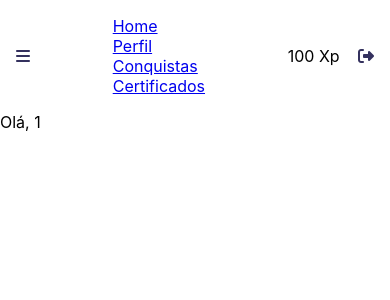
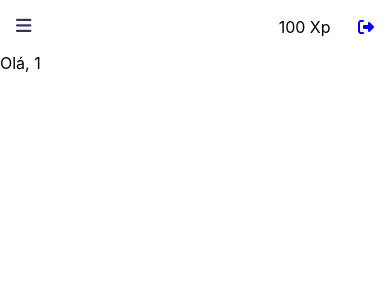
Before and after one commit to SantosDiv/Projects, a React (Create React App) app in the folder study-plataform/: page /dashboard/1 in a window 390 px wide. Shown: the top 300 px of the page. Built offline with nearby package versions, Linux system fonts and the light colour scheme.

Commit message:
estilizaçao do menu mobile e controle de visibilidade

```diff
--- a/study-plataform/src/App.css
+++ b/study-plataform/src/App.css
@@ -5,6 +5,7 @@
   --bars-block-color: rgb( 255, 231, 155 );
   --error-color: rgb( 245, 124, 124 );
   --gray-color: rgb( 23, 23, 23 );
+  --line-separator-menu-color: rgb( 36, 34, 61 );
 }
 
 * {
--- a/study-plataform/src/components/Header.js
+++ b/study-plataform/src/components/Header.js
@@ -3,26 +3,57 @@ import { Link } from 'react-router-dom';
 
 import '../css/Header.css';
 class Header extends React.Component {
+  constructor(props) {
+    super(props);
+
+    this.menuControl = this.menuControl.bind(this);
+
+    this.state = {
+      propVisibility: {visibility: 'hidden'},
+    }
+  }
+
+  menuControl(property) {
+    this.setState({
+      propVisibility: {visibility: property},
+    });
+  }
+
+
   render() {
+    const { propVisibility } = this.state;
     return (
       <header className="header-container">
         <nav className="menu-container">
-          <a href="/dashboard" className="icon"><i className="fas fa-bars"></i></a>
+          <button className="button-menu" onClick={() => this.menuControl('visible')}>
+           <i className="fas fa-bars"></i>
+          </button>
+          <nav className="menu-links" style={propVisibility}>
+            <div className="close-icon">
+              <button type="button" onClick={() => this.menuControl('hidden')}>
+                <i className="fas fa-times"></i>
+              </button>
+            </div>
             <ul className="links-container">
-            <Link to="/">
+              <Link to="/" className="link">
                 <li>Home</li>
+                <i className="fas fa-home"></i>
               </Link>
-            <Link to="/">
+              <Link to="/" className="link">
                 <li>Perfil</li>
+                <i className="fas fa-user"></i>
               </Link>
-            <Link to="/">
+              <Link to="/" className="link">
                 <li>Conquistas</li>
+                <i className="fas fa-trophy"></i>
               </Link>
-            <Link to="/">
+              <Link to="/" className="link">
                 <li>Certificados</li>
+                <i className="fas fa-certificate"></i>
               </Link>
             </ul>
-          <div className="box-links">
+          </nav>
+          <div className="box-right">
             <p>100 Xp</p>
             <a href="/" className="icon"><i className="fas fa-sign-out-alt"></i></a>
           </div>
--- a/study-plataform/src/css/Header.css
+++ b/study-plataform/src/css/Header.css
@@ -1,5 +1,6 @@
 .header-container {
   padding: 1rem;
+  position: relative;
 }
 
 .menu-container {
@@ -8,13 +9,71 @@
   justify-content: space-between;
 }
 
-.box-links {
+.box-right {
   display: flex;
   justify-content: space-between;
   flex-grow: 0.1;
 }
 
-.icon {
-  text-decoration: none;
+.button-menu {
+  background-color: transparent;
+  border: none;
+  font-size: 1.1rem;
+  outline: none;
   color: var(--primary-color);
 }
+
+.menu-links {
+  background-color: var(--primary-color);
+  box-shadow: 1px 0 5px 1px rgba(0, 0, 0, 0.2);
+  box-sizing: border-box;
+  height: 100vh;
+  position: absolute;
+  left: 0;
+  top: 0;
+  visibility: hidden;
+  width: 10rem;
+}
+
+.close-icon {
+  box-sizing: border-box;
+  margin-bottom: 1.5rem;
+  padding-right: 0.9rem;
+  padding-top: 0.8rem;
+  text-align: right;
+}
+
+.close-icon button {
+  background-color: transparent;
+  border: none;
+}
+
+.close-icon i {
+  color: white;
+  font-size: 1.1rem;
+}
+
+.link {
+  text-decoration: none;
+  display: flex;
+  align-items: center;
+  justify-content: space-between;
+  border-bottom: 1px solid var(--line-separator-menu-color);
+}
+
+.link:nth-child(1) {
+  border-top: 1px solid var(--line-separator-menu-color);
+}
+
+.link i {
+  color: var(--terciary-color);
+  font-size: 0.8rem;
+  margin-right: 0.8rem;
+}
+
+.link li {
+  color: white;
+  font-size: 1.1rem;
+  line-height: 2.5rem;
+  margin-left: 0.5rem;
+}
```
Lines whose indentation alone changed are shown as unchanged.
